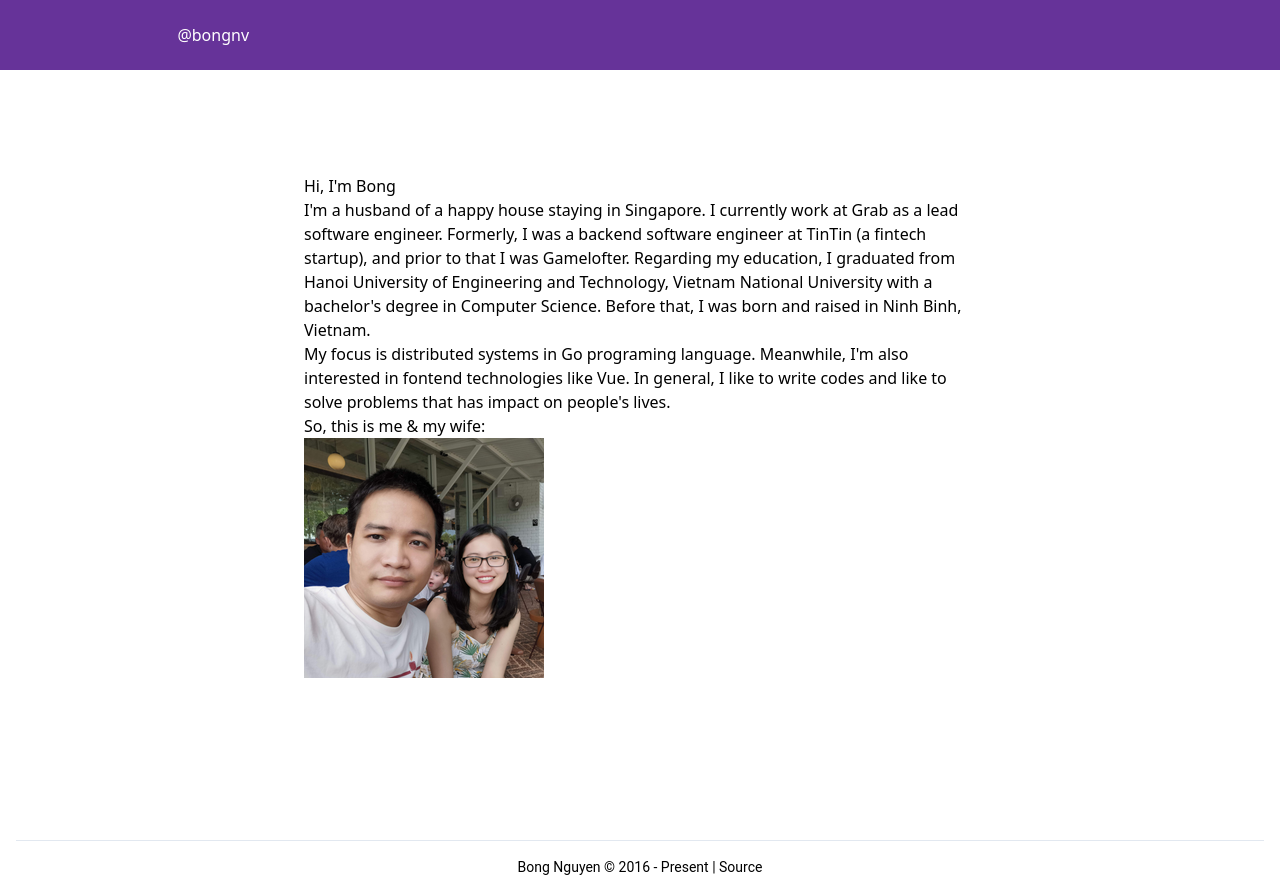
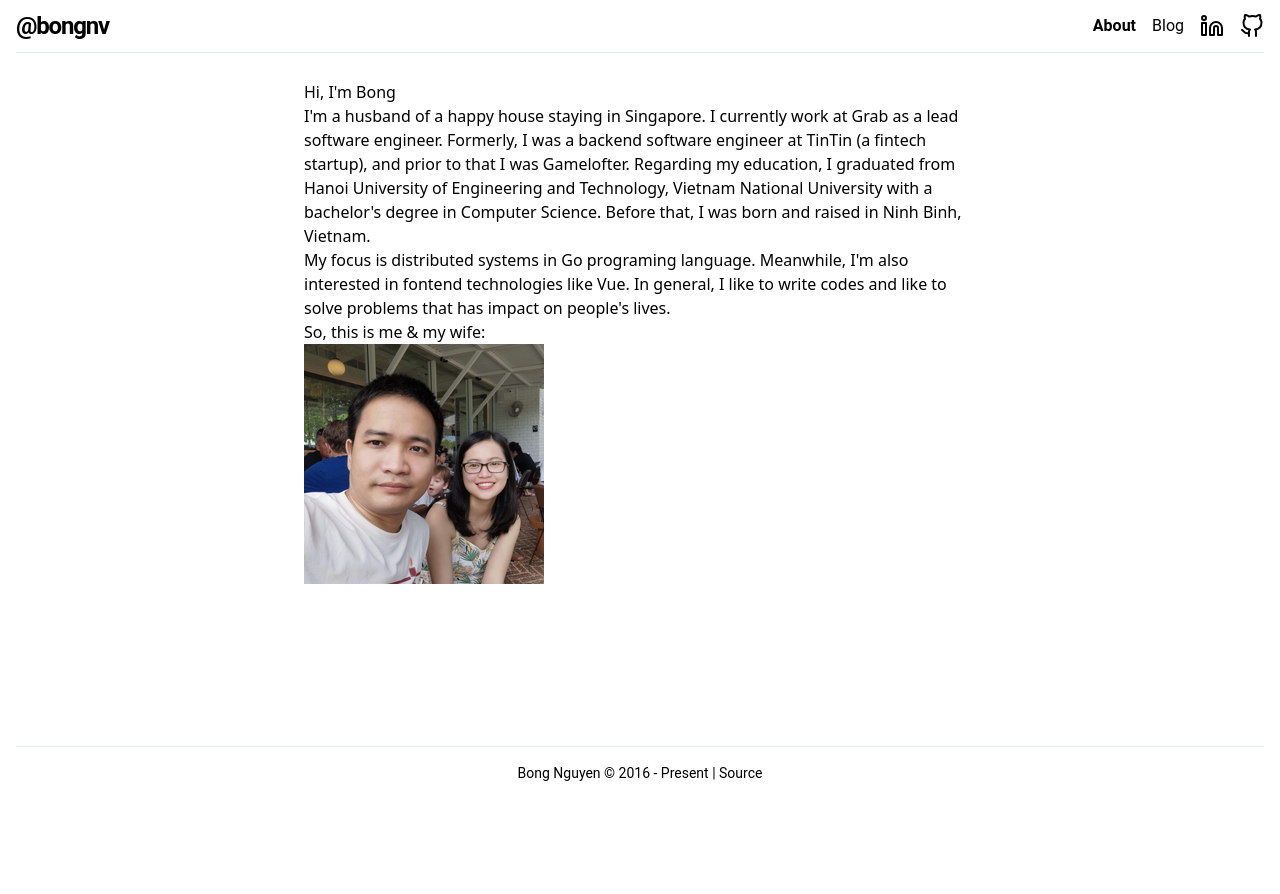
Before and after one commit to bongnv/blog, a Gatsby site: page / in a window 1280 px wide. After the commit the page ends 800 px from the top, so only its background shows below. Built offline with nearby package versions, Linux system fonts and the light colour scheme; Gatsby itself is replaced by a stand-in of ours.

Commit message:
feat: add header

```diff
--- a/package.json
+++ b/package.json
@@ -23,6 +23,7 @@
     "prop-types": "^15.7.2",
     "react": "^16.12.0",
     "react-dom": "^16.12.0",
+    "react-feather": "^2.0.8",
     "react-helmet": "^6.0.0",
     "tailwindcss": "^1.4.5"
   },
--- a/src/components/external-link.js
+++ b/src/components/external-link.js
@@ -1,15 +1,7 @@
 import React from "react";
-import PropTypes from "prop-types";
 
-const ExternalLink = ({ children, to }) => (
-  <a href={to} target="_blank" rel="noopener noreferrer">
-    {children}
-  </a>
+const ExternalLink = (props) => (
+  <a {...props} target="_blank" rel="noopener noreferrer" />
 );
 
-ExternalLink.propTypes = {
-  children: PropTypes.node.isRequired,
-  to: PropTypes.string.isRequired,
-};
-
 export default ExternalLink;
--- a/src/components/footer.js
+++ b/src/components/footer.js
@@ -7,7 +7,7 @@ const Footer = ({ author, source }) => (
   <footer className="py-1x border-t">
     <p className="font-display text-sm text-center">
       {author} © 2016 - Present |{" "}
-      <ExternalLink to={source}>Source</ExternalLink>
+      <ExternalLink href={source}>Source</ExternalLink>
     </p>
   </footer>
 );
--- a/src/components/header.js
+++ b/src/components/header.js
@@ -1,38 +1,43 @@
 import { Link } from "gatsby";
-import PropTypes from "prop-types";
-import React from "react";
+import React, { useState } from "react";
+import { Menu, X } from "react-feather";
 
-const Header = ({ siteTitle }) => (
-  <header
-    style={{
-      background: "rebeccapurple",
-      marginBottom: "1.45rem",
-    }}
-  >
-    <div
-      style={{
-        margin: "0 auto",
-        maxWidth: 960,
-        padding: "1.45rem 1.0875rem",
-      }}
-    >
-      <h1 style={{ margin: 0 }}>
-        <Link
-          to="/"
-          style={{
-            color: "white",
-            textDecoration: "none",
-          }}
-        >
-          {siteTitle}
-        </Link>
-      </h1>
-    </div>
-  </header>
-);
+import { Metadata } from "@/types/site-metadata";
+import Nav from "./nav";
+import MobileNav from "./mobile-nav";
+
+const Header = ({ siteMetadata }) => {
+  const [menuVisible, setMenuVisible] = useState(false);
+  const handleClick = () => setMenuVisible(!menuVisible);
+  const BtnIcon = menuVisible ? X : Menu;
+
+  return (
+    <header className="fixed top-0 z-10 w-full bg-background font-display">
+      <div className="container max-w-outer px-1x">
+        <div className="flex justify-between items-center border-b py-.5x">
+          <Link
+            className="tracking-tighter text-black text-xl sm:text-2xl font-bold"
+            to="/"
+          >
+            {siteMetadata.title}
+          </Link>
+          <Nav links={siteMetadata.links} />
+          <button
+            type="button"
+            className="sm:hidden focus:outline-none"
+            onClick={handleClick}
+          >
+            <BtnIcon className="sm:hidden" />
+          </button>
+        </div>
+      </div>
+      {menuVisible && <MobileNav links={siteMetadata.links} />}
+    </header>
+  );
+};
 
 Header.propTypes = {
-  siteTitle: PropTypes.string,
+  siteMetadata: Metadata.isRequired,
 };
 
 Header.defaultProps = {
--- a/src/components/layout.js
+++ b/src/components/layout.js
@@ -15,7 +15,7 @@ import { Metadata } from "@/types/site-metadata";
 const Layout = ({ children, siteMetadata }) => {
   return (
     <>
-      <Header siteTitle={siteMetadata.title} />
+      <Header siteMetadata={siteMetadata} />
       <div className="container w-full max-w-outer min-h-screen pt-16 sm:pt-20 px-1x flex flex-col justify-between">
         <main className="w-full flex justify-center">{children}</main>
         <Footer
--- /dev/null
+++ b/src/components/mobile-nav.js
@@ -0,0 +1,39 @@
+import React from "react";
+import { Link } from "gatsby";
+import { Linkedin, GitHub } from "react-feather";
+
+import { Links } from "@/types/site-metadata";
+import ExternalLink from "./external-link";
+
+const MobileNav = ({ links }) => (
+  <nav className="flex flex-col justify-start px-1x border-b shadow">
+    <Link
+      to="/"
+      className="pl-.5x mt-1x"
+      activeClassName="font-bold text-primary"
+    >
+      About
+    </Link>
+    <Link
+      to="/blog/"
+      className="pl-.5x mt-1x"
+      activeClassName="font-bold text-primary"
+    >
+      Blog
+    </Link>
+    <div className="flex pl-.5x mb-1x mt-1x pt-1x border-t">
+      <ExternalLink href={links.linkedin} className="mr-1x">
+        <Linkedin />
+      </ExternalLink>
+      <ExternalLink href={links.links}>
+        <GitHub />
+      </ExternalLink>
+    </div>
+  </nav>
+);
+
+MobileNav.propTypes = {
+  links: Links.isRequired,
+};
+
+export default MobileNav;
--- /dev/null
+++ b/src/components/nav.js
@@ -0,0 +1,33 @@
+import React from "react";
+import { Link } from "gatsby";
+import { Linkedin, GitHub } from "react-feather";
+
+import { Links } from "@/types/site-metadata";
+import ExternalLink from "./external-link";
+
+const Nav = ({ links }) => (
+  <nav className="hidden sm:flex items-center">
+    <Link to="/" className="mr-1x" activeClassName="font-bold text-primary">
+      About
+    </Link>
+    <Link
+      to="/blog/"
+      className="mr-1x"
+      activeClassName="font-bold text-primary"
+    >
+      Blog
+    </Link>
+    <ExternalLink href={links.linkedin} className="mr-1x">
+      <Linkedin />
+    </ExternalLink>
+    <ExternalLink href={links.github}>
+      <GitHub />
+    </ExternalLink>
+  </nav>
+);
+
+Nav.propTypes = {
+  links: Links.isRequired,
+};
+
+export default Nav;
```
Also changed, not shown: 1 other file.
